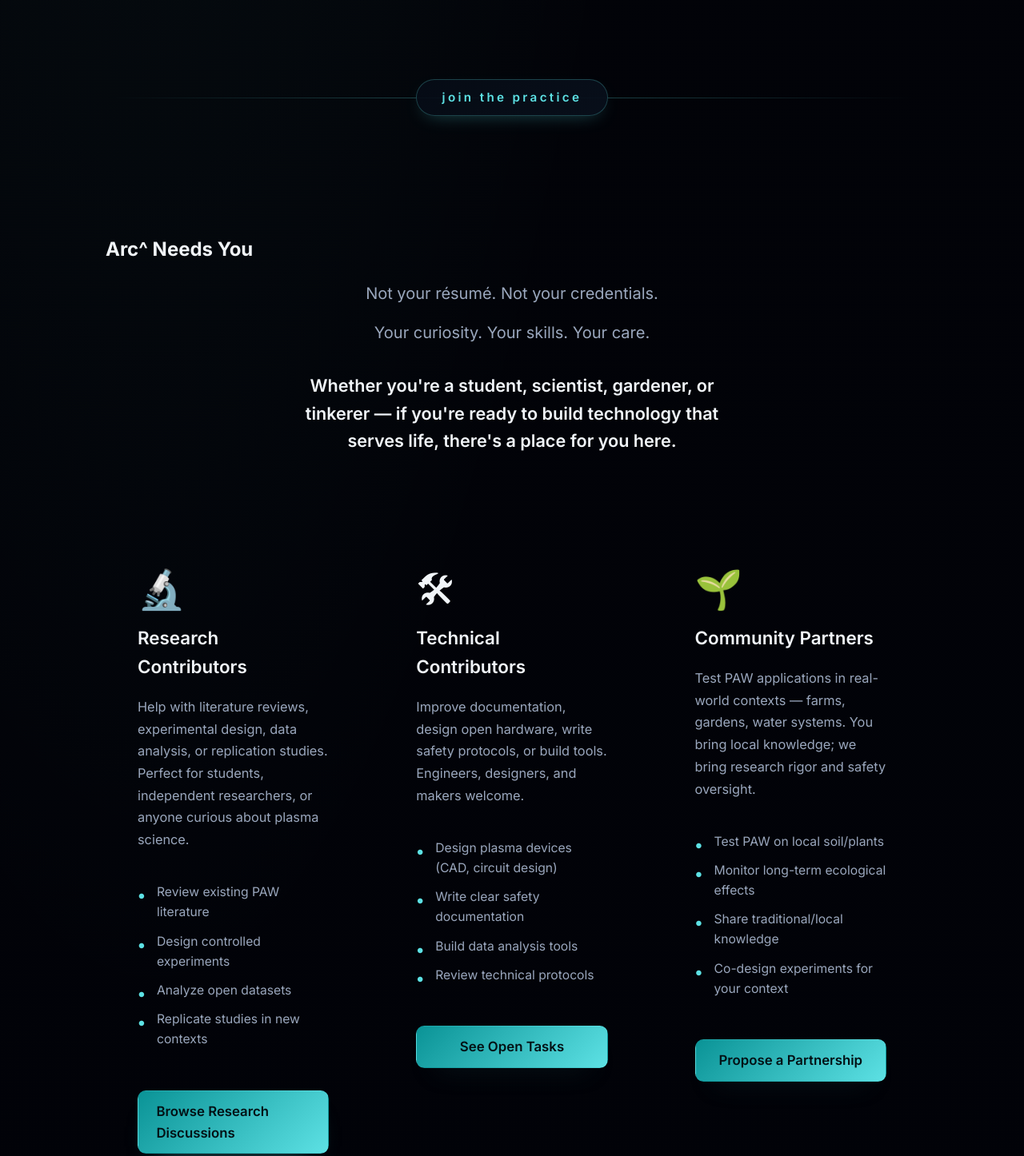
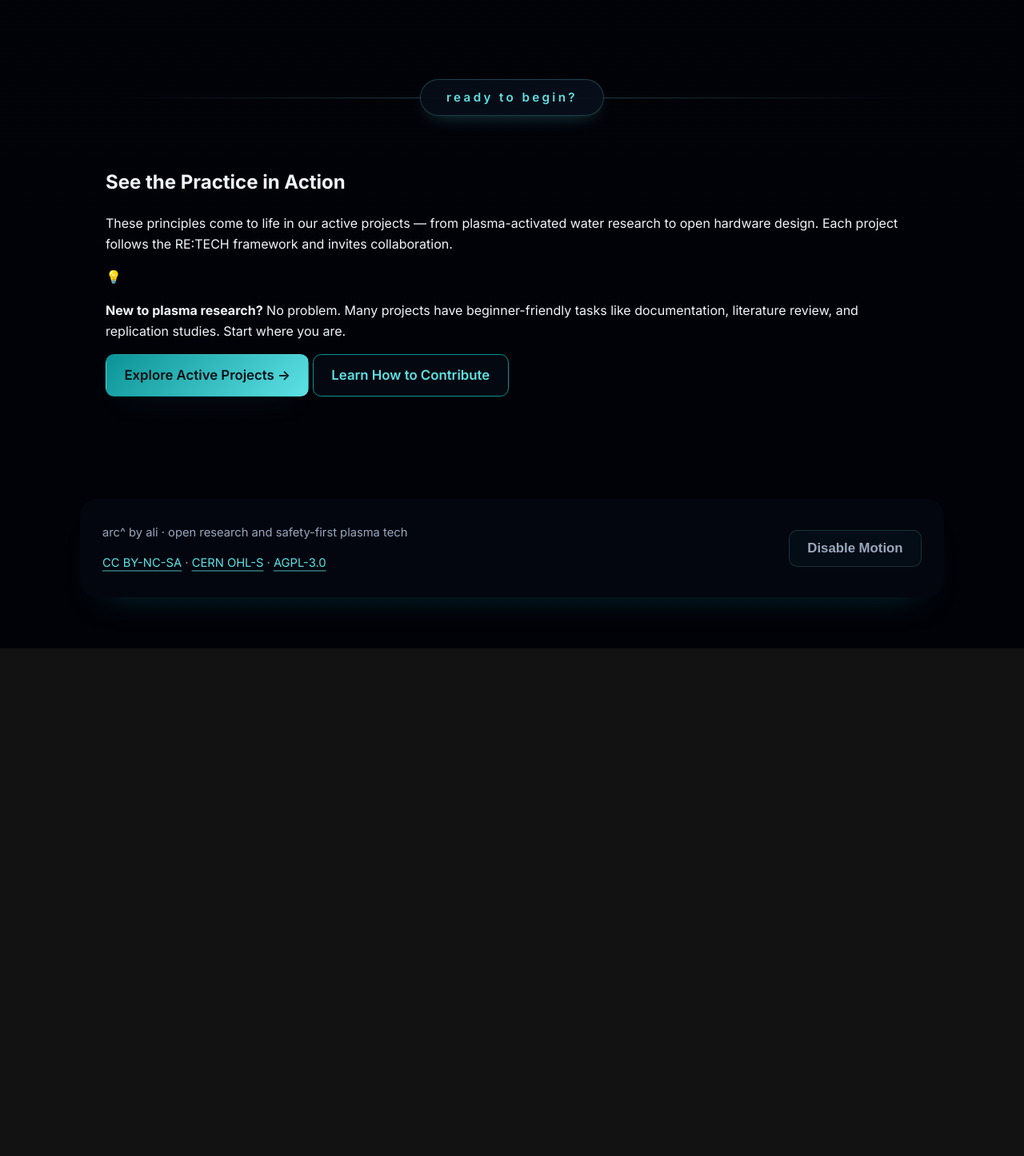
Before and after one commit to faqwa/arcup, an Astro site in the folder arcup-astro/: page /arcup/how in a window 1280 px wide. Shown: the part 6276-7722 px from the top of the page at 80% size. After the commit the page ends 7087 px from the top, so only its background shows below. Built offline with nearby package versions, Linux system fonts and the light colour scheme; Astro itself is replaced by a stand-in of ours.

Commit message:
refactor: streamline How page, add CTA to projects

```diff
--- a/arcup-astro/src/components/HowContent.astro
+++ b/arcup-astro/src/components/HowContent.astro
@@ -1,6 +1,9 @@
 ---
-const normalizedBase = (import.meta.env.BASE_URL ?? "").replace(/\/$/, "");
-const withBase = (path: string) => (path === "/" ? (normalizedBase ? `${normalizedBase}/` : "/") : `${normalizedBase}${path}`);
+const withBase = (path: string) => {
+  const base = '/arcup';
+  if (path === '/') return `${base}/`;
+  return `${base}${path}`;
+};
 ---
 
 <main id="main-content" class="page-shell page-how" aria-labelledby="how-title">
@@ -196,72 +199,42 @@ const withBase = (path: string) => (path === "/" ? (normalizedBase ? `${normaliz
     <p class="section-note">Iterative humility is normal. Accessibility matters: content is written for mixed backgrounds and translated where possible.</p>
   </section>
 
-  <!-- COLLABORATION SECTION -->
-  <section id="collaborate" class="collaborate-section" aria-labelledby="collaborate-title">
+  <!-- NEW: CALL TO ACTION WITH BEGINNER NOTE -->
+  <section class="how-cta-section" aria-labelledby="cta-heading">
     <div class="section-divider" aria-hidden="true">
-      <span class="divider-label">join the practice</span>
+      <span class="divider-label">ready to begin?</span>
     </div>
 
-    <header class="section-header">
-      <h2 id="collaborate-title">Arc^ Needs You</h2>
-      <div class="collaborate-intro">
-        <p>Not your résumé. Not your credentials.</p>
-        <p>Your curiosity. Your skills. Your care.</p>
-        <p class="collaborate-statement">Whether you're a student, scientist, gardener, or tinkerer — if you're ready to build technology that serves life, there's a place for you here.</p>
+    <div class="how-cta-wrapper surface-panel">
+      <h2 id="cta-heading">See the Practice in Action</h2>
+      <p class="cta-description">
+        These principles come to life in our active projects — from plasma-activated water research to open hardware design. Each project follows the RE:TECH framework and invites collaboration.
+      </p>
+
+      <aside class="beginner-note">
+        <span class="note-icon" aria-hidden="true">💡</span>
+        <p><strong>New to plasma research?</strong> No problem. Many projects have beginner-friendly tasks like documentation, literature review, and replication studies. Start where you are.</p>
+      </aside>
+
+      <div class="cta-buttons">
+        <a href={withBase("/projects")} class="button">Explore Active Projects →</a>
+        <a href={withBase("/join")} class="button button-outline">Learn How to Contribute</a>
       </div>
-    </header>
-
-    <div class="collaboration-paths">
-      <article class="path-card surface-panel">
-        <span class="path-icon" aria-hidden="true">🔬</span>
-        <h3>Research Contributors</h3>
-        <p>Help with literature reviews, experimental design, data analysis, or replication studies. Perfect for students, independent researchers, or anyone curious about plasma science.</p>
-        <ul class="path-tasks">
-          <li>Review existing PAW literature</li>
-          <li>Design controlled experiments</li>
-          <li>Analyze open datasets</li>
-          <li>Replicate studies in new contexts</li>
-        </ul>
-        <a href="https://github.com/faqwa/arcup/discussions/categories/research" class="button">Browse Research Discussions</a>
-      </article>
-
-      <article class="path-card surface-panel">
-        <span class="path-icon" aria-hidden="true">🛠</span>
-        <h3>Technical Contributors</h3>
-        <p>Improve documentation, design open hardware, write safety protocols, or build tools. Engineers, designers, and makers welcome.</p>
-        <ul class="path-tasks">
-          <li>Design plasma devices (CAD, circuit design)</li>
-          <li>Write clear safety documentation</li>
-          <li>Build data analysis tools</li>
-          <li>Review technical protocols</li>
-        </ul>
-        <a href="https://github.com/faqwa/arcup/issues" class="button">See Open Tasks</a>
-      </article>
-
-      <article class="path-card surface-panel">
-        <span class="path-icon" aria-hidden="true">🌱</span>
-        <h3>Community Partners</h3>
-        <p>Test PAW applications in real-world contexts — farms, gardens, water systems. You bring local knowledge; we bring research rigor and safety oversight.</p>
-        <ul class="path-tasks">
-          <li>Test PAW on local soil/plants</li>
-          <li>Monitor long-term ecological effects</li>
-          <li>Share traditional/local knowledge</li>
-          <li>Co-design experiments for your context</li>
-        </ul>
-        <a href="mailto:ali@xbyali.page" class="button">Propose a Partnership</a>
-      </article>
     </div>
-
-    <aside class="collaborate-note surface-panel">
-      <h3>New to Plasma Research?</h3>
-      <p>No problem. Arc^ is designed for diverse skill levels. Start by reading existing discussions, reviewing safety protocols, or just introducing yourself.</p>
-      <a href={withBase("/join")} class="button button-outline">Getting Started Guide</a>
-    </aside>
   </section>
 
 </main>
 
 <footer class="site-footer">
-  <span>arc^ by ali — pathways for shared stewardship</span>
+  <div class="footer-content">
+    <p class="footer-text">
+      arc^ by ali · open research and safety-first plasma tech
+    </p>
+    <p class="footer-license">
+      <a href="https://creativecommons.org/licenses/by-nc-sa/4.0/" target="_blank" rel="noopener noreferrer">CC BY-NC-SA</a> ·
+      <a href="https://ohwr.org/cern_ohl_s_v2.txt" target="_blank" rel="noopener noreferrer">CERN OHL-S</a> ·
+      <a href="https://www.gnu.org/licenses/agpl-3.0.en.html" target="_blank" rel="noopener noreferrer">AGPL-3.0</a>
+    </p>
+  </div>
   <button type="button" data-motion-toggle class="button button-muted">Disable Motion</button>
 </footer>
```
